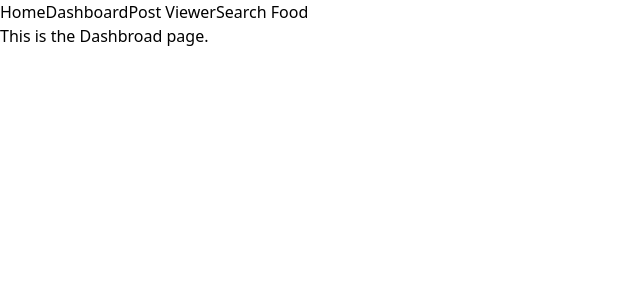
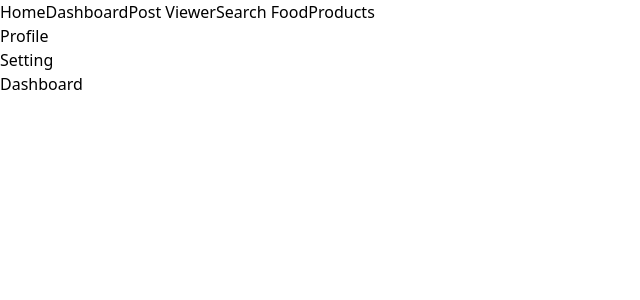
Before and after one commit to Zohaib-57/RECIPE_App-REACT_JS, a React (Vite) app: page /dashboard in a window 1280 px wide. Shown: the top 300 px of the page, without its empty margins (0-640 px from the left). Built offline with nearby package versions, Linux system fonts and the light colour scheme.

Commit message:
routing with dynamic routes with useparams

```diff
--- a/src/App.jsx
+++ b/src/App.jsx
@@ -7,21 +7,31 @@ import PostViewer from
 import Search from "././components/Search";
 import Nav from "./Nav";
 import PageNotFound from "./pages/PageNotFound";
+import Profile from "./pages/Profile";
+import Setting from "./pages/Setting";
+import Products from "./pages/Products";
 
 function App() {
 
   return (
+    <>
     <BrowserRouter>
     <Nav />
     <Routes>
-      <Route path="*" element={<PageNotFound />}/>
+    <Route path="*" element={<PageNotFound />}/>
     <Route path="/" element={<Home />} />
-    <Route path="/dashboard" element={<Dashbroad />} />
+    <Route path="/products/:id" element={<Products/>}/> {/* Dynamic Routes*/}
+    <Route path="/dashboard" element={<Dashbroad />}>
+        <Route path="profile" element={<Profile />} />
+        <Route path="setting" element={<Setting />}/>
+     </Route>
     <Route path="/postviewer" element={<PostViewer />}/>
     <Route path="/search" element={<Search />}/>
 
     </Routes>
     </BrowserRouter>
+    </>
+
   )
 }
 
--- a/src/Nav.jsx
+++ b/src/Nav.jsx
@@ -9,6 +9,9 @@ const Nav = () => {
         <Link to="/postviewer" className='border border-black mx-5 p-2  rounded-md'>Post Viewer</Link>
         <Link to="/search" className='border border-black
        rounded-md m-5 p-2'>Search Food</Link>
+        <Link to="/products" className='border border-black
+       rounded-md m-5 p-2'>Products</Link>
+
     </div>
   )
 }
--- a/src/pages/Dashbroad.jsx
+++ b/src/pages/Dashbroad.jsx
@@ -1,11 +1,22 @@
 import React from 'react'
+import { Outlet } from 'react-router-dom'
+import { Link } from 'react-router-dom'
 
 const Dashbroad = () => {
   return (
     <div>
-      This is the Dashbroad page.
+      <ul>
+        <li>
+        {" "}
+          <Link to="profile">Profile</Link></li>
+        <li>
+        {" "}
+          <Link to="setting">Setting</Link></li>
+      </ul>
+     Dashboard
+      <Outlet />
     </div>
   )
 }
 
-export default Dashbroad
+export default Dashbroad;
--- a/src/pages/Home.jsx
+++ b/src/pages/Home.jsx
@@ -2,7 +2,7 @@ import React from 'react'
 const Home = () => {
   return (
     <div>
-      This is Home Page <br/> with dashboard link.<br/>
+      HomePage
 
     </div>
   );
--- /dev/null
+++ b/src/pages/Products.jsx
@@ -0,0 +1,14 @@
+import React from 'react'
+import { useParams } from 'react-router-dom'
+
+const Products = () => {
+   const {id} = useParams()
+  return (
+    <div>
+        <h1>Products List</h1>
+        <p>Showing Product No : {id}</p>
+    </div>
+  )
+}
+
+export default Products
--- /dev/null
+++ b/src/pages/Profile.jsx
@@ -0,0 +1,9 @@
+import React from 'react'
+
+const Profile = () => {
+  return (
+    <div>Profile</div>
+  )
+}
+
+export default Profile
--- /dev/null
+++ b/src/pages/Setting.jsx
@@ -0,0 +1,9 @@
+import React from 'react'
+
+const Setting = () => {
+  return (
+    <div>Setting</div>
+  )
+}
+
+export default Setting
```
